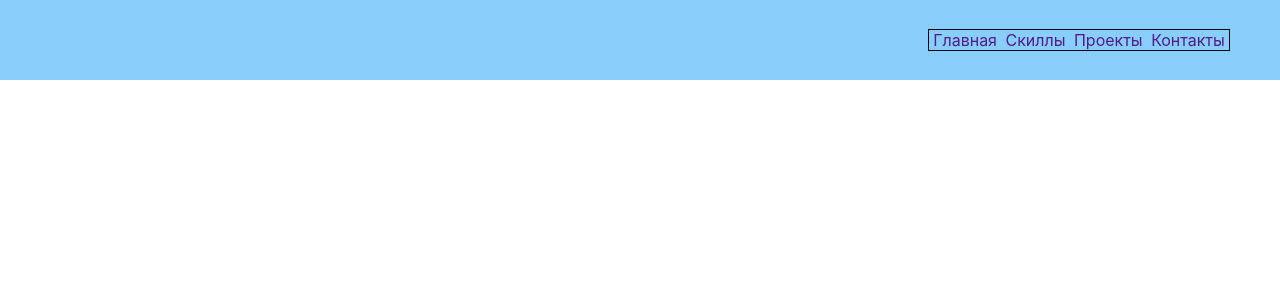
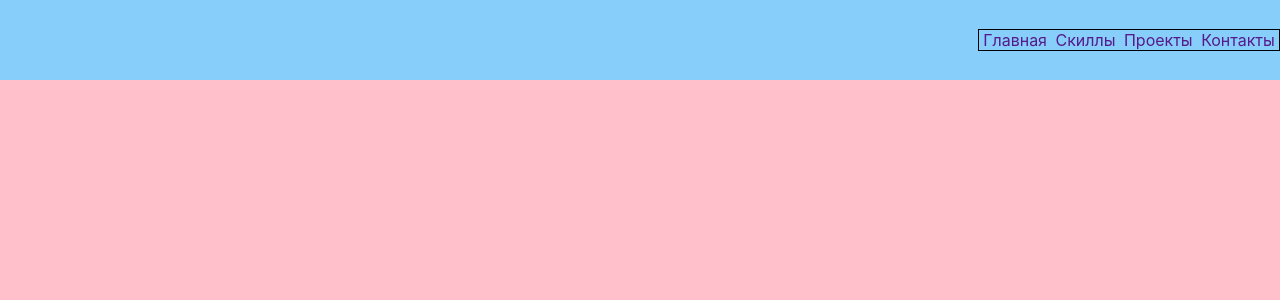
Before and after one commit to cros6y6raga/portfolio, a React (Create React App) app: page / in a window 1280 px wide. Shown: the top 300 px of the page. Built offline with nearby package versions, Linux system fonts and the light colour scheme.

Commit message:
Added main block

```diff
--- a/src/App.tsx
+++ b/src/App.tsx
@@ -1,11 +1,13 @@
 import React from 'react';
 import './App.css';
 import Header from "./header/Header";
+import Main from "./main/Main";
 
 function App() {
     return (
         <div className="App">
             <Header/>
+            <Main/>
         </div>
     );
 }
--- /dev/null
+++ b/src/main/Main.module.css
@@ -0,0 +1,4 @@
+.mainBlock {
+    height: 100vh;
+    background-color: pink;
+}
--- /dev/null
+++ b/src/main/Main.tsx
@@ -0,0 +1,11 @@
+import React from 'react';
+import style from './Main.module.css';
+
+function Main() {
+    return (
+        <div className={style.mainBlock}>
+        </div>
+    );
+}
+
+export default Main;
--- a/src/nav/Nav.module.css
+++ b/src/nav/Nav.module.css
@@ -1,10 +1,10 @@
 .nav {
     border: 1px solid;
     width: 300px;
-    margin: 50px;
     display: flex;
     justify-content: space-around;
 }
-a{
+
+a {
     text-decoration: none;
 }
```
